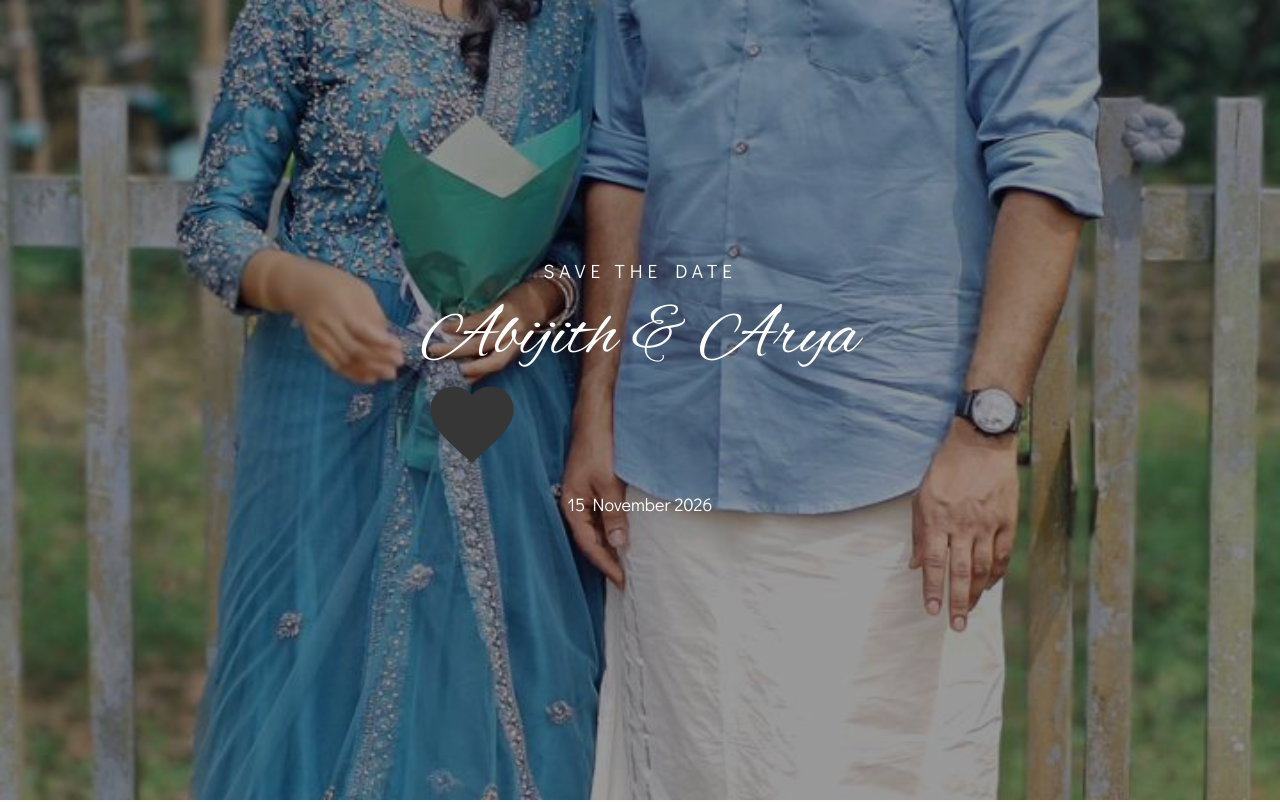
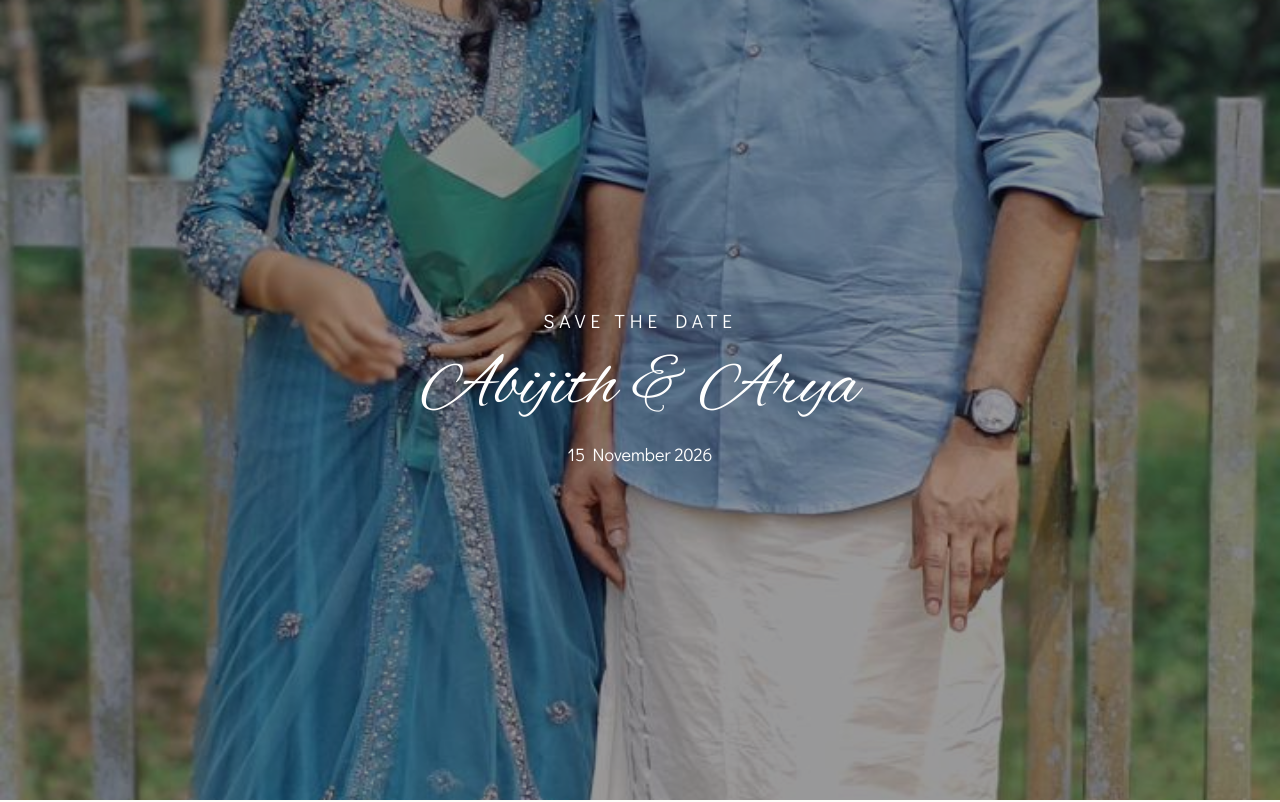
Before and after one commit to midhulsasikumar-an/Wedding-Online-Invitation, a React (Vite) app: page / in a window 1280 px wide. Shown: the top 802 px of the page. Built offline with nearby package versions, Linux system fonts and the light colour scheme; a web font is replaced by a local one.

Commit message:
updated version

```diff
--- a/src/components/LandingSection.jsx
+++ b/src/components/LandingSection.jsx
@@ -14,11 +14,6 @@ export function LandingSection() {
           <span aria-hidden="true" className="couple-connector">&</span>
           <span className="person-two">{brideName}</span>
         </h1>
-        <div className="landing-heart fade-in" style={{ animationDelay: '0.4s' }}>
-          <svg viewBox="0 0 24 24" fill="currentColor" width="100" height="100">
-            <path d="M12 21.35l-1.45-1.32C5.4 15.36 2 12.28 2 8.5 2 5.42 4.42 3 7.5 3c1.74 0 3.41.81 4.5 2.09C13.09 3.81 14.76 3 16.5 3 19.58 3 22 5.42 22 8.5c0 3.78-3.4 6.86-8.55 11.54L12 21.35z"/>
-          </svg>
-        </div>
         <p className="fade-in" style={{ animationDelay: '0.6s', color: 'var(--color-white)', fontFamily: 'var(--font-ui)', fontSize: 'var(--text-body)', marginTop: '1rem' }}>
           {weddingDate}
         </p>
--- a/src/components/ThankYouSection.jsx
+++ b/src/components/ThankYouSection.jsx
@@ -27,6 +27,7 @@ export function ThankYouSection() {
             <span className="instagram-icon" aria-label="Share on Instagram">
               <svg viewBox="0 0 24 24" fill="currentColor" width="24" height="24">
                 <path d="M12 2.163c3.204 0 3.584.012 4.85.07 3.252.148 4.771 1.691 4.919 4.919.058 1.265.069 1.645.069 4.849 0 3.205-.012 3.584-.069 4.849-.149 3.225-1.664 4.771-4.919 4.919-1.266.058-1.644.07-4.85.07-3.204 0-3.584-.012-4.849-.07-3.26-.149-4.771-1.699-4.919-4.92-.058-1.265-.07-1.644-.07-4.849 0-3.204.013-3.583.07-4.849.149-3.227 1.664-4.771 4.919-4.919 1.266-.057 1.645-.069 4.849-.069zm0-2.163c-3.259 0-3.667.014-4.947.072-4.358.2-6.78 2.618-6.98 6.98-.059 1.281-.073 1.689-.073 4.948 0 3.259.014 3.668.072 4.948.2 4.358 2.618 6.78 6.98 6.98 1.281.058 1.689.072 4.948.072 3.259 0 3.668-.014 4.948-.072 4.354-.2 6.782-2.618 6.979-6.98.059-1.28.073-1.689.073-4.948 0-3.259-.014-3.667-.072-4.947-.196-4.354-2.617-6.78-6.979-6.98-1.281-.059-1.69-.073-4.949-.073zm0 5.838c-3.403 0-6.162 2.759-6.162 6.162s2.759 6.163 6.162 6.163 6.162-2.759 6.162-6.163c0-3.403-2.759-6.162-6.162-6.162zm0 10.162c-2.209 0-4-1.79-4-4 0-2.209 1.791-4 4-4s4 1.791 4 4c0 2.21-1.791 4-4 4zm6.406-11.845c-.796 0-1.441.645-1.441 1.44s.645 1.44 1.441 1.44c.795 0 1.439-.645 1.439-1.44s-.644-1.44-1.439-1.44z"/>
+                <a href="https://www.instagram.com/_anaamiii___/?utm_source=ig_web_button_share_sheet" target="_blank" rel="noopener noreferrer" aria-label="Instagram Profile"></a>
               </svg>
             </span>
           </div>
```
